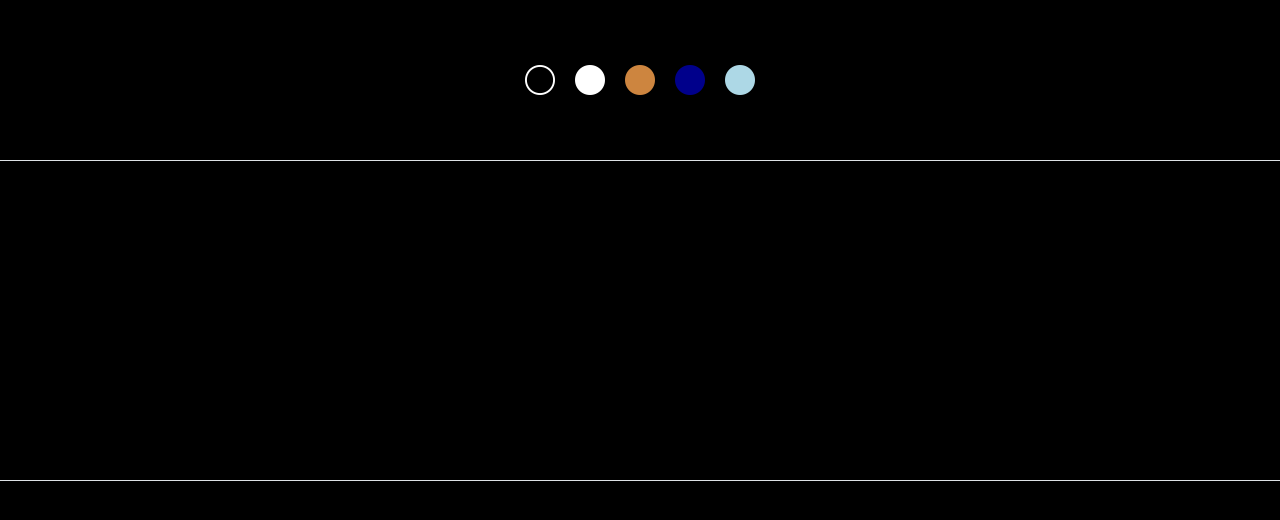
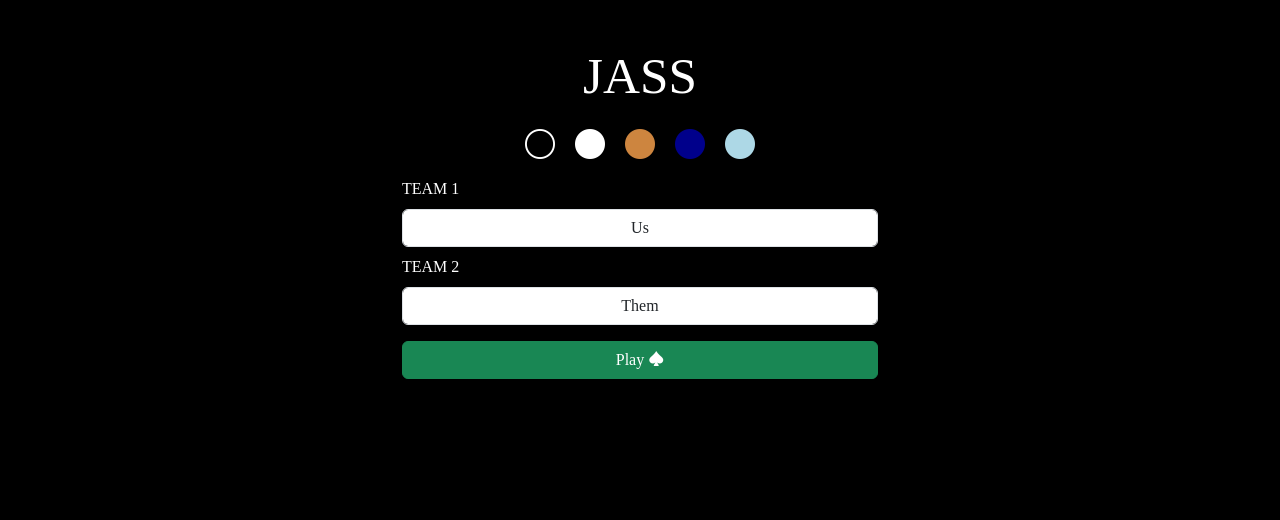
Before and after one commit to Tomberryy/self, a React (Vite) app: page /jass in a window 1280 px wide. Shown: the top 520 px of the page. Built offline with nearby package versions, Linux system fonts and the light colour scheme.

Commit message:
feat: Basic handeling of game state

```diff
--- a/app/Jass/Jass.jsx
+++ b/app/Jass/Jass.jsx
@@ -1,18 +1,19 @@
 import { useState } from 'react';
 import Menu from './components/Menu';
+import Game from './components/Game';
 import './jass.scss';
-import Game from './components/Game';
 
 const Jass = () => {
     const [gameState, setGameState] = useState('menu');
     const [theme, setTheme]         = useState('dark');
+    const [parties, setParties]     = useState({});
 
     const onSetParties = values => {
-
-    }
-
-    const onSetTheme = value => {
-        setTheme(value);
+        setParties({
+            partyOne: values.partyOne,
+            partyTwo: values.partyTwo
+        })
+        setGameState('game')
     }
 
     return (
@@ -20,7 +21,7 @@ const Jass = () => {
             {
                 {
                     'menu': <Menu onSetTheme={setTheme} onSetParties={onSetParties} theme={theme} />,
-                    'game': <Game />
+                    'game': <Game parties={parties} />
                 }[gameState]
             }
         </div>
--- a/app/Jass/components/Game.jsx
+++ b/app/Jass/components/Game.jsx
@@ -1,21 +1,28 @@
-import { useState } from 'react';
-import Overview from './Pannels/Overview'
+import { useState } from "react";
+import { useFingerEvents } from "react-finger";
+import Overview from "./Pannels/Overview";
 
-const Game = () => {
+const Game = (parties) => {
+    const [pannel, setPannel] = useState("overview");
     const [score, setScore] = useState({
         partyOne: 0,
-        partyTwo: 0
+        partyTwo: 0,
     });
-    const [pannel, setPannel] = useState('overview ')
+
+    const events = useFingerEvents({
+        onTap: (event) => console.log("onTap", event),
+        onSwipe: (event) => console.log("onSwipe", event.direction),
+    });
+
     return (
-        <div className='Menu h-100'>
+        <div {...events} className="h-100">
             {
                 {
                     'overview': <Overview />
                 }[pannel]
             }
         </div>
-    )
-}
+    );
+};
 
-export default Game
+export default Game;
--- a/app/Jass/components/Menu.jsx
+++ b/app/Jass/components/Menu.jsx
@@ -1,8 +1,9 @@
 import { useState } from 'react';
-import { Col, Row } from 'reactstrap';
+import { Button, Col, Input, Label, Row } from 'reactstrap';
 
 const Menu = ({onSetParties, onSetTheme, theme}) => {
-    const [parties, setParties] = useState([]);
+    const [partyOne, setPartyOne] = useState("Us");
+    const [partyTwo, setPartyTwo] = useState("Them");
     const themes = [
         {
             name: 'dark',
@@ -30,9 +31,20 @@ const Menu = ({onSetParties, onSetTheme, theme}) => {
             border: 'black'
         },
     ]
+
+    const handleParties = () => {
+        if (partyOne && partyTwo) {
+            onSetParties({
+                partyOne: partyOne,
+                partyTwo: partyTwo
+            })
+        }
+    }
+
     return (
         <div className='Menu h-100'>
-            <Row className='h-100'>
+            <Row className='menu-row'>
+                <h1 className='text-center mt-5'>JASS</h1>
                 <Col sm="12" className="theme-choice d-flex justify-content-center align-items-center">
                     {themes.map(t =>
                         <i
@@ -43,8 +55,13 @@ const Menu = ({onSetParties, onSetTheme, theme}) => {
                         />
                     )}
                 </Col>
-                <Col sm="12" className='border-top name-choice'></Col>
-                <Col xs="12" className='border-top name-choice'></Col>
+                <Col sm="12">
+                    <Label>TEAM 1</Label>
+                    <Input type="text" className="text-center mb-2" value={partyOne} onChange={(e) => setPartyOne(e.target.value)} />
+                    <Label>TEAM 2</Label>
+                    <Input type="text" className="text-center" value={partyTwo} onChange={(e) => setPartyTwo(e.target.value)} />
+                    <Button color="success" className="w-100 mt-3" onClick={handleParties}>Play <i className='bi bi-suit-spade-fill'></i></Button>
+                </Col>
             </Row>
         </div>
     )
--- a/app/Jass/components/Pannels/Overview.jsx
+++ b/app/Jass/components/Pannels/Overview.jsx
@@ -0,0 +1,11 @@
+import Canvas from "./Canvas";
+
+const Overview = () => {
+    return (
+        <div className="Overview h-100">
+            <Canvas />
+        </div>
+    );
+};
+
+export default Overview;
--- a/app/Jass/jass.scss
+++ b/app/Jass/jass.scss
@@ -4,6 +4,17 @@
 
     transition-property: background-color;
     transition-duration: 1s;
+
+    font-family: ubuntu;
+
+    .row {
+        max-width: 100%;
+    }
+
+    .menu-row {
+        max-width : 500px;
+        margin : auto
+    }
 
     &.dark {
         background-color: black;
@@ -99,9 +110,5 @@
                 font-size: 30px;
             }
         }
-
-        .name-choice {
-            height: 40%;
-        }
     }
 }
--- a/index.html
+++ b/index.html
@@ -4,7 +4,7 @@
     <meta charset="UTF-8" />
     <link rel="icon" type="image/svg+xml" href="/vite.svg" />
     <meta name="viewport" content="width=device-width, initial-scale=1.0" />
-    <title>Vite + React</title>
+    <title>Ayo</title>
   </head>
   <body>
     <div id="root"></div>
--- a/package.json
+++ b/package.json
@@ -12,8 +12,11 @@
   "dependencies": {
     "bootstrap": "^5.3.0",
     "bootstrap-icons": "^1.10.5",
+    "konva": "^9.2.0",
     "react": "^18.2.0",
     "react-dom": "^18.2.0",
+    "react-finger": "^2.2.3",
+    "react-konva": "^18.2.10",
     "react-router-dom": "^6.14.2",
     "reactstrap": "^9.2.0",
     "sass": "^1.64.1"
```
Also changed, not shown: 1 other file (tests, documents, lock files or other folders).
